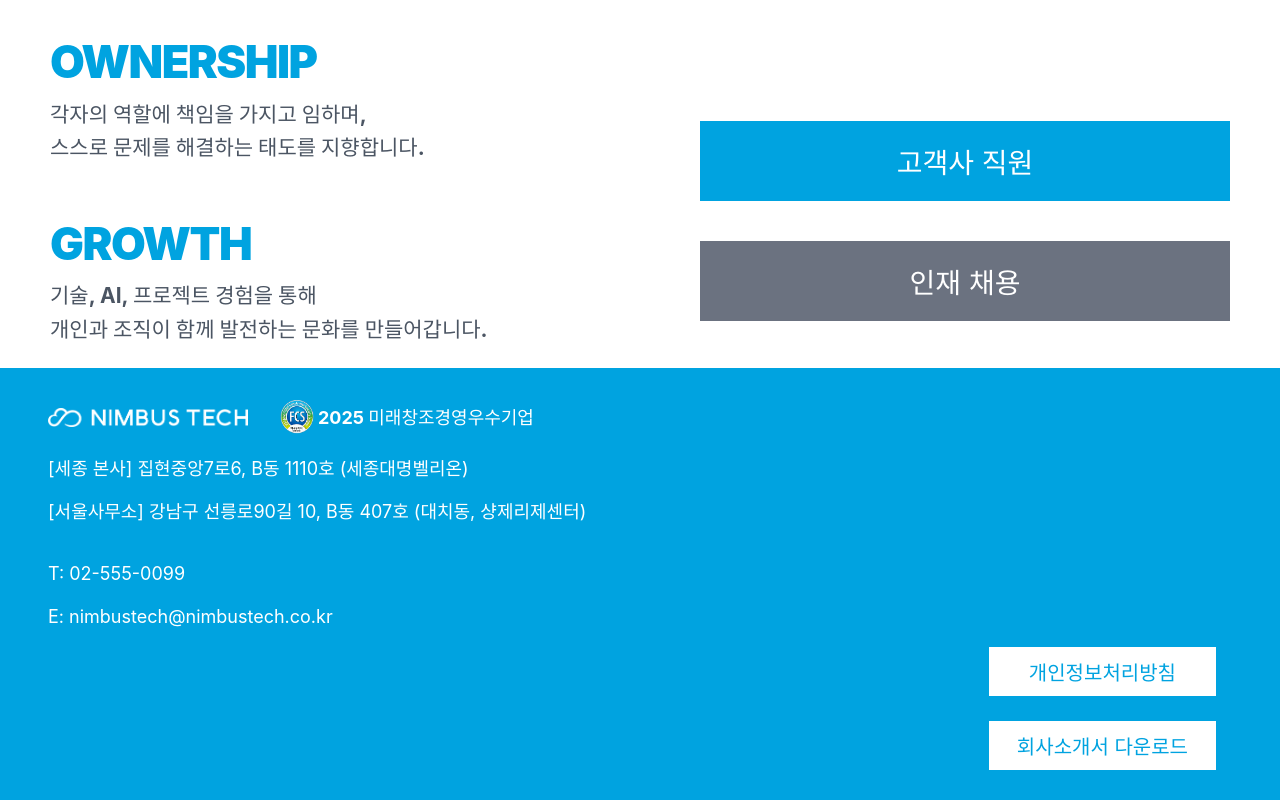
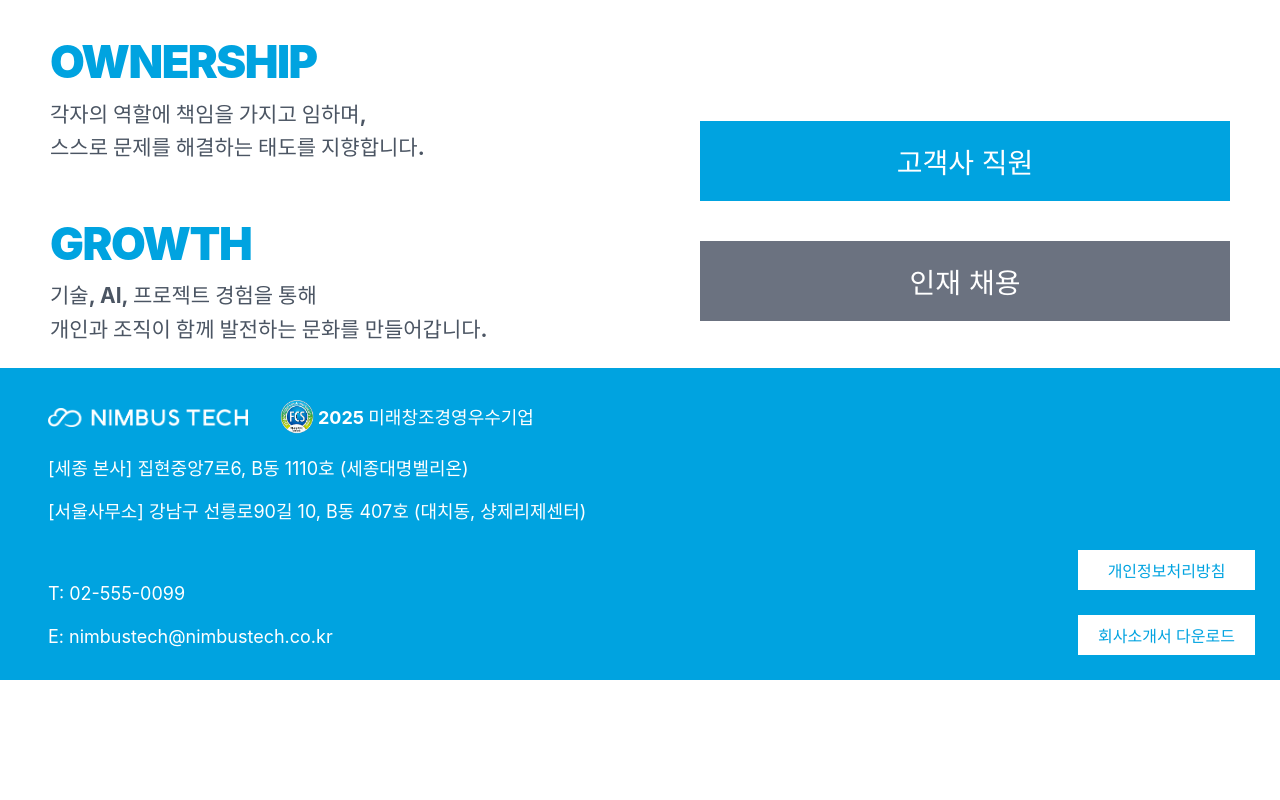
Before and after one commit to onexhana/nimbustech_website, a React (Vite) app: page / in a window 1280 px wide. Shown: the part 3508-4308 px from the top of the page. After the commit the page ends 4188 px from the top, so only its background shows below. Built offline with nearby package versions, Linux system fonts and the light colour scheme; a web font is replaced by a local one.

Commit message:
Update Footer.tsx

```diff
--- a/src/components/common/Footer.tsx
+++ b/src/components/common/Footer.tsx
@@ -40,13 +40,10 @@ export default function Footer() {
   return (
     <footer className="bg-[#00A3E0] text-white py-16 px-6 md:px-20">
       <div className="w-full">
-        <div className="flex flex-col md:flex-row items-start justify-between gap-8">
-
+        <div>
           {/* 좌측: 로고 및 회사 정보 */}
-          <div className="flex flex-col space-y-4 flex-1">
+          <div className="flex flex-col space-y-4">
             {/* 로고 및 배지 */}
-            {/* 로고 행: space-x 적용 이슈로 gap-x 사용 중 */}
-            {/* 이전 코드 참고: <div className="flex items-center space-x-8 md:space-x-14"> */}
             <div className="flex items-center gap-x-8 md:gap-x-14" style={{ marginLeft: '48px', marginTop: '30px' }}>
               {/* NIMBUS TECH 로고 */}
               <div className="flex items-center space-x-2">
@@ -54,11 +51,9 @@ export default function Footer() {
               </div>
 
               {/* FCS 배지 */}
-              {/* 임시 간격 강제: marginLeft로 보정 (해결 후 제거 예정) */}
               <div className="bg-white rounded-full px-3 py-1 flex items-center space-x-2" style={{ marginLeft: '30px' }}>
                 <img src="/logo/fcs_logo.png" alt="FCS 배지" style={{ width: '40px', height: 'auto' }} />
                 <span style={{ fontSize: '18px', fontWeight: 'bold', color: '#ffffff' }}>2025 미래창조경영우수기업</span>
-
               </div>
             </div>
 
@@ -67,54 +62,49 @@ export default function Footer() {
               <div className="space-y-1" style={{ lineHeight: '1.4' }}>
                 <p style={{ fontSize: '18px', color: 'white' }}>[세종 본사] 집현중앙7로6, B동 1110호 (세종대명벨리온)</p>
                 <p style={{ fontSize: '18px', color: 'white' }}>[서울사무소] 강남구 선릉로90길 10, B동 407호 (대치동, 샹제리제센터)</p>
-                <div style={{ paddingTop: '1px' }}>
-                  <p style={{ fontSize: '18px', color: 'white' }}>T: 02-555-0099</p>
+                <div style={{ paddingTop: '8px' }}>
+                  <div className="flex items-center justify-between">
+                    <div>
+                      <p style={{ fontSize: '18px', color: 'white', marginBottom: '2px' }}>T: 02-555-0099</p>
                       <p style={{ fontSize: '18px', color: 'white' }}>E: nimbustech@nimbustech.co.kr</p>
                     </div>
-              </div>
-            </div>
-          </div>
-
-          {/* 우측: 다운로드 버튼들 */}
-          <div
-            className="flex-shrink-0 ml-auto self-start pr-10 flex flex-col gap-4"
-            style={{ marginRight: '64px', marginBottom: '30px' }}
-          >
+                                         <div className="flex flex-col ml-8">
                       {/* 개인정보처리방침 다운로드 버튼 */}
                       <button
                         onClick={handlePrivacyPolicyDownload}
                         style={{
                           backgroundColor: 'white',
-                color: '#00A3E0', // 텍스트 색상
-                borderRadius: '0px',  // 모서리 둥글게
+                          color: '#00A3E0',
+                          borderRadius: '0px',
                           border: 'none',
                           outline: 'none',
-                boxShadow: 'none', // 그림자 제거로 테두리처럼 보이는 검정 부분 제거
-                transition: 'all 0.2s ease-in-out', // 부드러운 전환
-                padding: '10px 28px',       // 안쪽 여백: 상하 10px, 좌우 28px로 확장
-                fontSize: '20px',   // 글자 크기
-                fontWeight: 600,  // 글자 두께
-                cursor: 'pointer',  // /* pointer: 클릭 가능한 손가락 모양 | default: 기본 화살표 | text: 텍스트 선택 I-모양 | wait: 로딩 중 (모래시계/스피너) | move: 이동 가능 (십자 화살표) | not-allowed: 금지 표시 | help: 도움말 아이콘 | crosshair: 십자선 모양 */
-                transform: 'scale(1)',  // 기본 크기
+                          boxShadow: 'none',
+                          transition: 'all 0.2s ease-in-out',
+                          padding: '8px 20px',
+                          fontSize: '16px',
+                          fontWeight: 600,
+                          cursor: 'pointer',
+                          transform: 'scale(1)',
                           marginBottom: '25px',
+                          marginRight: '25px',
                         }}
-              onMouseDown={(e) => {       // 마우스를 클릭한 순간 (누르고 있는 상태)
-                e.currentTarget.style.backgroundColor = ' rgba(0, 163, 224, 1)'; // #00A3E0 rbga
+                        onMouseDown={(e) => {
+                          e.currentTarget.style.backgroundColor = ' rgba(0, 163, 224, 1)';
                           e.currentTarget.style.color = '#ffffff';
                           e.currentTarget.style.transform = 'scale(0.95)';
                         }}
-              onMouseUp={(e) => {     //마우스를 뗄 때 (클릭 끝)
+                        onMouseUp={(e) => {
                           e.currentTarget.style.backgroundColor = 'white';
                           e.currentTarget.style.color = '#00A3E0';
                           e.currentTarget.style.transform = 'scale(1)';
                         }}
-              onMouseLeave={(e) => {            //마우스가 버튼에서 벗어났을 때 (hover 끝)
+                        onMouseLeave={(e) => {
                           e.currentTarget.style.backgroundColor = 'white';
                           e.currentTarget.style.color = '#00A3E0';
                           e.currentTarget.style.transform = 'scale(1)';
                         }}
-              onMouseEnter={(e) => {   //마우스를 버튼에 올렸을 때 (hover 상태)
-                e.currentTarget.style.backgroundColor = '#f5f5f5'; // hover:bg-gray-100
+                        onMouseEnter={(e) => {
+                          e.currentTarget.style.backgroundColor = '#f5f5f5';
                         }}
                       >
                         <span>개인정보처리방침</span>
@@ -125,35 +115,37 @@ export default function Footer() {
                         onClick={handleDownload}
                         style={{
                           backgroundColor: 'white',
-                color: '#00A3E0', // 텍스트 색상
-                borderRadius: '0px',  // 모서리 둥글게
+                          color: '#00A3E0',
+                          borderRadius: '0px',
                           border: 'none',
                           outline: 'none',
-                boxShadow: 'none', // 그림자 제거로 테두리처럼 보이는 검정 부분 제거
-                transition: 'all 0.2s ease-in-out', // 부드러운 전환
-                padding: '10px 28px',       // 안쪽 여백: 상하 10px, 좌우 28px로 확장
-                fontSize: '20px',   // 글자 크기
-                fontWeight: 600,  // 글자 두께
-                cursor: 'pointer',  // /* pointer: 클릭 가능한 손가락 모양 | default: 기본 화살표 | text: 텍스트 선택 I-모양 | wait: 로딩 중 (모래시계/스피너) | move: 이동 가능 (십자 화살표) | not-allowed: 금지 표시 | help: 도움말 아이콘 | crosshair: 십자선 모양 */
-                transform: 'scale(1)',  // 기본 크기
+                          boxShadow: 'none',
+                          transition: 'all 0.2s ease-in-out',
+                          padding: '8px 20px',
+                          fontSize: '16px',
+                          fontWeight: 600,
+                          cursor: 'pointer',
+                          transform: 'scale(1)',
+                          marginBottom: '25px',
+                          marginRight: '25px',
                         }}
-              onMouseDown={(e) => {       // 마우스를 클릭한 순간 (누르고 있는 상태)
-                e.currentTarget.style.backgroundColor = ' rgba(0, 163, 224, 1)'; // #00A3E0 rbga
+                        onMouseDown={(e) => {
+                          e.currentTarget.style.backgroundColor = ' rgba(0, 163, 224, 1)';
                           e.currentTarget.style.color = '#ffffff';
                           e.currentTarget.style.transform = 'scale(0.95)';
                         }}
-              onMouseUp={(e) => {     //마우스를 뗄 때 (클릭 끝)
+                        onMouseUp={(e) => {
                           e.currentTarget.style.backgroundColor = 'white';
                           e.currentTarget.style.color = '#00A3E0';
                           e.currentTarget.style.transform = 'scale(1)';
                         }}
-              onMouseLeave={(e) => {            //마우스가 버튼에서 벗어났을 때 (hover 끝)
+                        onMouseLeave={(e) => {
                           e.currentTarget.style.backgroundColor = 'white';
                           e.currentTarget.style.color = '#00A3E0';
                           e.currentTarget.style.transform = 'scale(1)';
                         }}
-              onMouseEnter={(e) => {   //마우스를 버튼에 올렸을 때 (hover 상태)
-                e.currentTarget.style.backgroundColor = '#f5f5f5'; // hover:bg-gray-100
+                        onMouseEnter={(e) => {
+                          e.currentTarget.style.backgroundColor = '#f5f5f5';
                         }}
                       >
                         <span>회사소개서 다운로드</span>
@@ -161,6 +153,13 @@ export default function Footer() {
                     </div>
                   </div>
                 </div>
+              </div>
+            </div>
+          </div>
+
+
+        </div>
+      </div>
     </footer>
   );
 }
```
Lines whose indentation alone changed are shown as unchanged.
